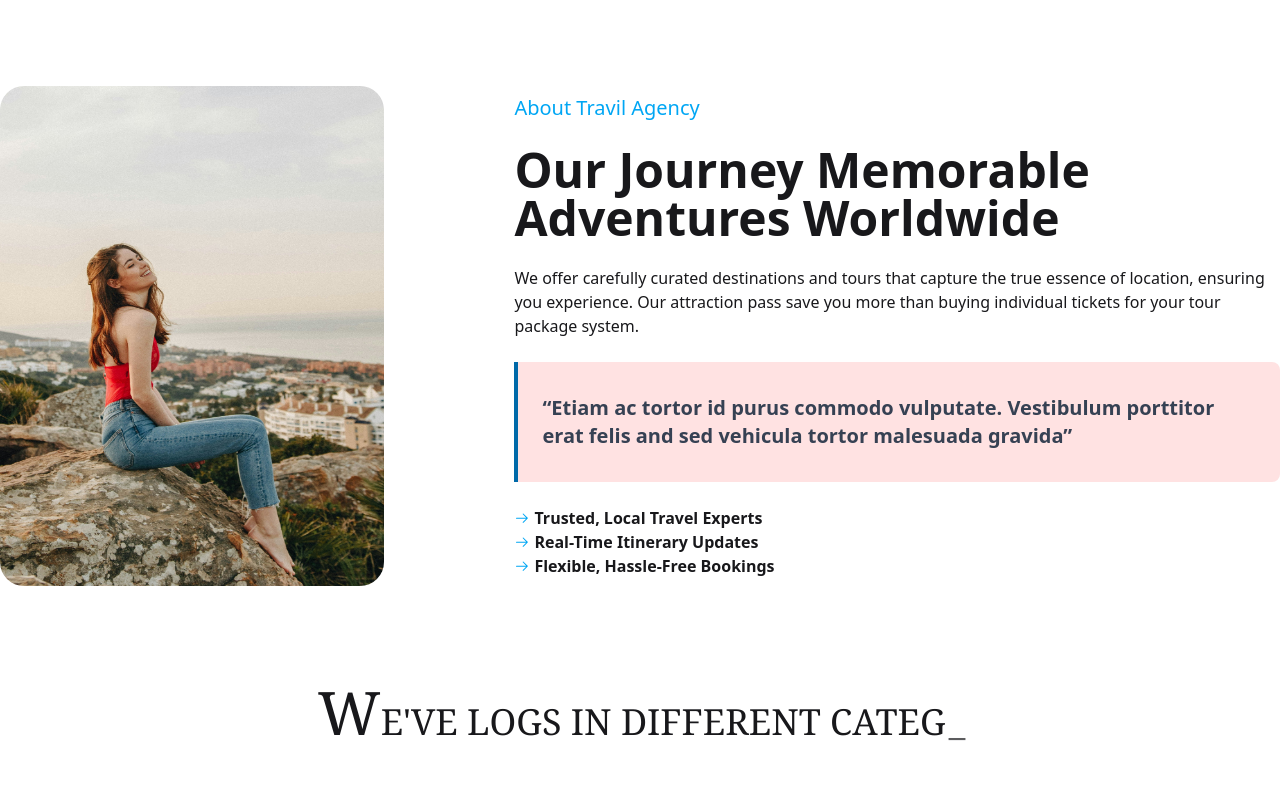
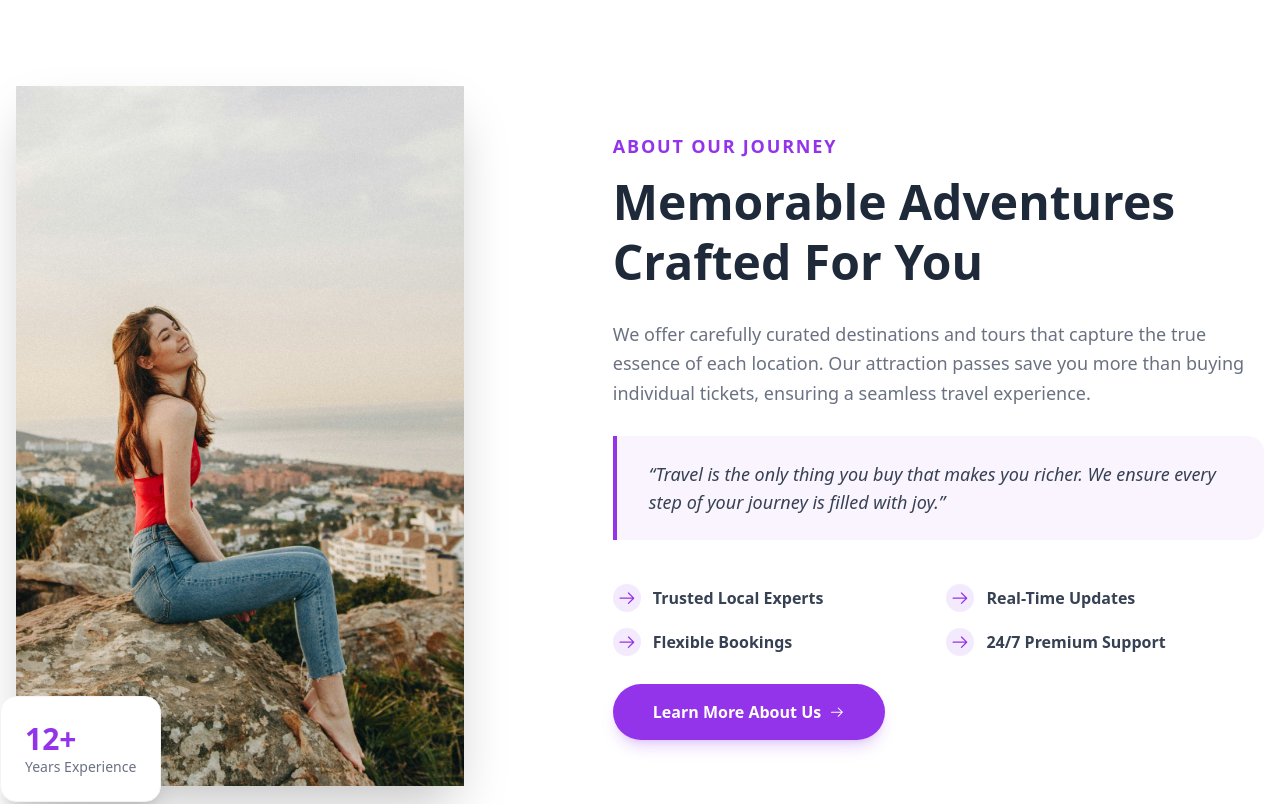
Before and after one commit to ratulislam46/openjournal-client, a React (Vite) app: page / in a window 1280 px wide. Shown: the part 2000-2804 px from the top of the page. Built offline with nearby package versions, Linux system fonts and the light colour scheme; no server answers.

Commit message:
Updated Agency section

```diff
--- a/src/Extra/Agency/Agency.jsx
+++ b/src/Extra/Agency/Agency.jsx
@@ -1,39 +1,147 @@
 import React from 'react';
-import Travel from '../../assets/image/view.jpg';
+import { motion } from "framer-motion";
+import TravelImg from '../../assets/image/view.jpg';
 import { GoArrowRight } from "react-icons/go";
 
 const Agency = () => {
+    const containerVariants = {
+        hidden: { opacity: 0 },
+        visible: {
+            opacity: 1,
+            transition: {
+                staggerChildren: 0.15,
+                delayChildren: 0.2
+            }
+        }
+    };
+
+    const itemVariants = {
+        hidden: { opacity: 0, y: 20 },
+        visible: {
+            opacity: 1,
+            y: 0,
+            transition: { duration: 0.6, ease: "easeOut" }
+        }
+    };
+
     return (
-        <div className='px-2 lg:px-0'>
-            <div className='py-16 lg:py-24'>
-                <div className='lg:flex items-center gap-1'>
+        <section className="py-16 lg:py-24 px-4 overflow-hidden">
+            <div className="flex flex-col lg:flex-row items-center gap-12 lg:gap-16">
 
-                    <div data-aos="fade-right" className=' lg:w-[40%]'>
-                        <img src={Travel} alt="Travel Image" title='Travel Image' loading='lazy' className='w-96 h-[500px] rounded-3xl' />
+                {/* Image Section - Left Side */}
+                <motion.div
+                    className="w-full lg:w-[45%] flex justify-start "
+                    initial={{ opacity: 0, scale: 0.9, x: -50 }}
+                    whileInView={{ opacity: 1, scale: 1, x: 0 }}
+                    viewport={{ once: true }}
+                    transition={{ duration: 0.8, ease: "easeOut" }}
+                >
+                    <div className="relative group">
+
+
+                        <motion.img
+                            whileHover={{ scale: 1.02 }}
+                            src={TravelImg}
+                            alt="Travel Experience"
+                            className="w-full max-w-md h-[700px] object-cover shadow-2xl cursor-pointer"
+                        />
+
+                        {/* Floating Experience Badge */}
+                        <motion.div
+                            className="absolute -bottom-4 -left-4 bg-white p-6 rounded-2xl shadow-xl border border-gray-100 hidden md:block"
+                            initial={{ scale: 0, rotate: -10 }}
+                            whileInView={{ scale: 1, rotate: 0 }}
+                            viewport={{ once: true }}
+                            transition={{ delay: 0.6, type: "spring", stiffness: 100 }}
+                        >
+                            <p className="text-3xl font-bold text-primary">12+</p>
+                            <p className="text-sm text-gray-500 font-medium">Years Experience</p>
+                        </motion.div>
+                    </div>
+                </motion.div>
+
+                {/* Content Section - Right Side */}
+                <motion.div
+                    className="w-full lg:w-[55%] space-y-7"
+                    variants={containerVariants}
+                    initial="hidden"
+                    whileInView="visible"
+                    viewport={{ once: true }}
+                >
+                    <div className="space-y-3">
+                        <motion.p
+                            variants={itemVariants}
+                            className="text-primary text-lg font-bold tracking-widest uppercase"
+                        >
+                            About Our Journey
+                        </motion.p>
+
+                        <motion.h2
+                            variants={itemVariants}
+                            className="text-3xl lg:text-5xl font-extrabold text-gray-800 leading-tight"
+                        >
+                            Memorable Adventures <br className="hidden lg:block" /> Crafted For You
+                        </motion.h2>
                     </div>
 
-                    <div data-aos="fade-left" className=' lg:w-[60%] space-y-6 mt-18 lg:mt-0'>
-                        <p className='text-sky-500 text-xl'>
-                            About Travil Agency
+                    <motion.p
+                        variants={itemVariants}
+                        className="text-gray-500 text-lg leading-relaxed"
+                    >
+                        We offer carefully curated destinations and tours that capture the true essence of each location. Our attraction passes save you more than buying individual tickets, ensuring a seamless travel experience.
+                    </motion.p>
+
+                    {/* Blockquote / Highlight Section */}
+                    <motion.div
+                        variants={itemVariants}
+                        className="relative"
+                    >
+                        <p className="font-medium text-lg text-gray-700 italic border-l-4 border-primary py-6 px-8 bg-primary/5 rounded-r-2xl">
+                            “Travel is the only thing you buy that makes you richer. We ensure every step of your journey is filled with joy.”
                         </p>
-                        <h1 className='text-3xl lg:text-5xl font-bold'>
-                            Our Journey Memorable Adventures Worldwide
-                        </h1>
-                        <h4 className='text-base-content'>
-                            We offer carefully curated destinations and tours that capture the true essence of location, ensuring you experience. Our attraction pass save you more than buying individual tickets for your tour package system.
-                        </h4>
-                        <h2 className='font-semibold text-xl text-gray-700 border-l-4 border-sky-700 py-8 px-6 bg-red-100 rounded-r-lg'>
-                            “Etiam ac tortor id purus commodo vulputate. Vestibulum porttitor erat felis and sed vehicula tortor malesuada gravida”
-                        </h2>
-                        <div>
-                            <p className='flex gap-1 font-semibold items-center'> <GoArrowRight className='text-sky-500' /> Trusted, Local Travel Experts</p>
-                            <p className='flex gap-1 font-semibold items-center'> <GoArrowRight className='text-sky-500' /> Real-Time Itinerary Updates</p>
-                            <p className='flex gap-1 font-semibold items-center'> <GoArrowRight className='text-sky-500' /> Flexible, Hassle-Free Bookings</p>
-                        </div>
+                    </motion.div>
+
+                    {/* Feature List Grid */}
+                    <div className="grid grid-cols-1 md:grid-cols-2 gap-4 pt-4">
+                        {[
+                            "Trusted Local Experts",
+                            "Real-Time Updates",
+                            "Flexible Bookings",
+                            "24/7 Premium Support"
+                        ].map((item, index) => (
+                            <motion.div
+                                key={index}
+                                variants={itemVariants}
+                                className="flex items-center gap-3 group/item"
+                            >
+                                <motion.div
+                                    whileHover={{ rotate: 90 }}
+                                    className="p-1 bg-primary/10 rounded-full transition-colors group-hover/item:bg-primary/20"
+                                >
+                                    <GoArrowRight className="text-primary text-xl" />
+                                </motion.div>
+                                <span className="font-semibold text-gray-700">{item}</span>
+                            </motion.div>
+                        ))}
                     </div>
-                </div>
+
+                    {/* Action Button */}
+                    <motion.div variants={itemVariants}>
+                        <motion.button
+                            whileHover={{
+                                scale: 1.05,
+                                boxShadow: "0px 10px 20px rgba(0,0,0,0.1)"
+                            }}
+                            whileTap={{ scale: 0.95 }}
+                            className="mt-4 px-10 py-4 bg-primary text-white font-bold rounded-full shadow-lg shadow-primary/20 transition-all hover:bg-primary/90 flex items-center gap-2"
+                        >
+                            Learn More About Us <GoArrowRight />
+                        </motion.button>
+                    </motion.div>
+                </motion.div>
+
             </div>
-        </div>
+        </section>
     );
 };
 
```
